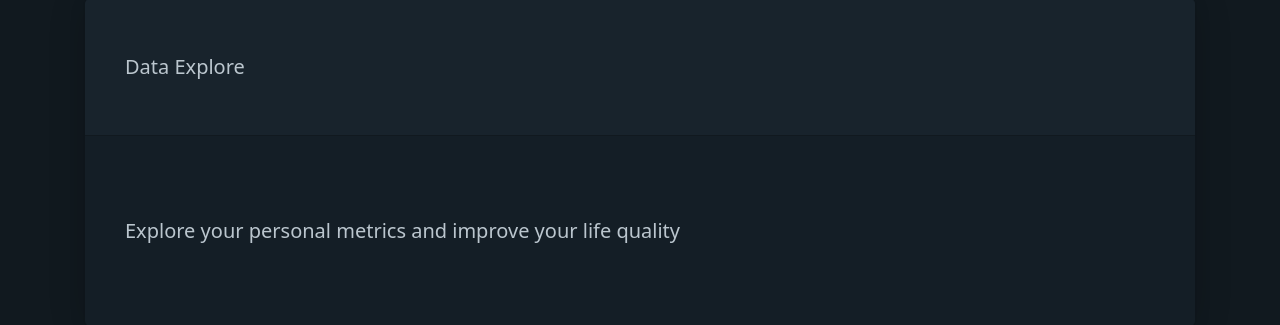
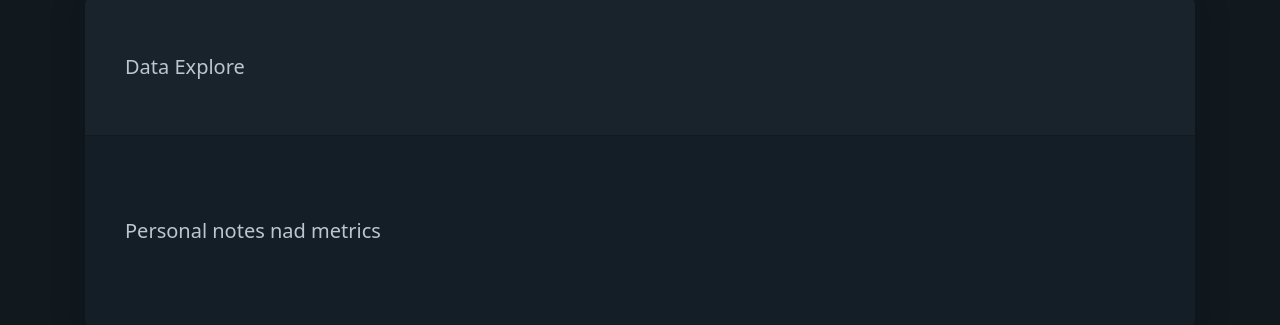
Before and after one commit to apmaros/dataengine, a Flask app: page /about in a window 1280 px wide. Shown: the part 126-451 px from the top of the page. Run offline with Flask 3, Linux system fonts and the light colour scheme; parts of the project's set-up code (start-up, migrations or seed data) failed here and were passed over.

Commit message:
chore: Update about.html

```diff
--- a/dataengine/server/templates/about.html
+++ b/dataengine/server/templates/about.html
@@ -4,6 +4,6 @@
     <article>
         <header>Data Explore</header>
 
-        Explore your personal metrics and improve your life quality
+        Personal notes nad metrics
     </article>
 {% endblock %}
```
